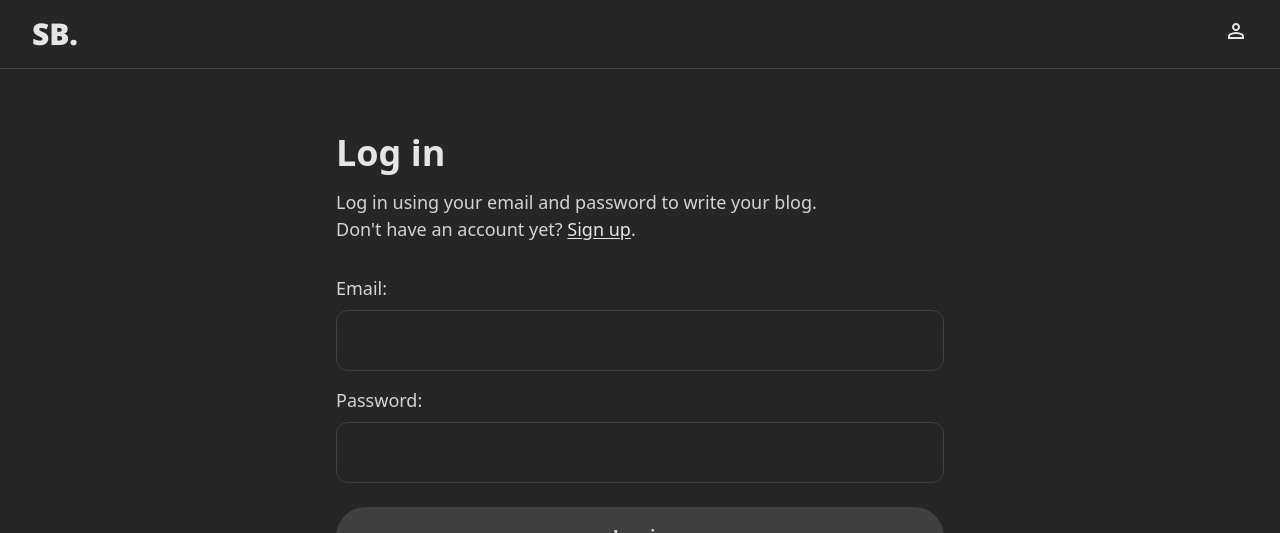
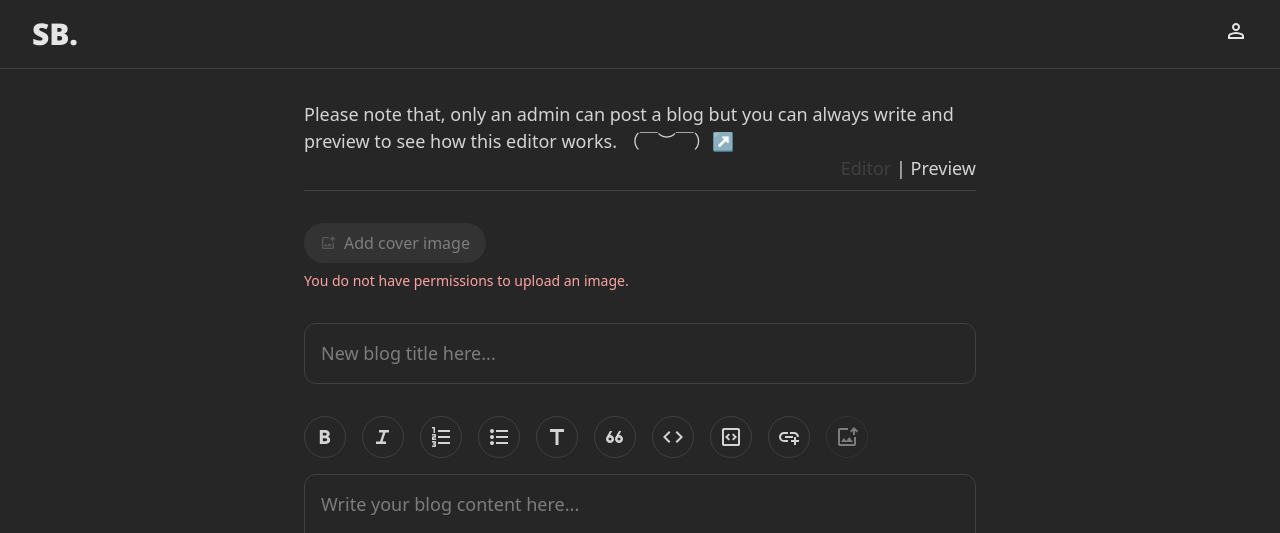
Before and after one commit to snehamoybag/personal-blog-editor, a React (Vite) app: page / in a window 1280 px wide. Before the commit this address led to /login. Shown: the top 533 px of the page. Built offline with nearby package versions, Linux system fonts and the light colour scheme; no server answers.

Commit message:
refractor: remove auto redirect to login page
Remove auto redirect to login page when the user is not logged in. Guest
users can now write and preview a blog but will not be able to post or
upload an image.

```diff
--- a/src/components/edior/CoverImgField.tsx
+++ b/src/components/edior/CoverImgField.tsx
@@ -32,11 +32,13 @@ export default function CoverImgField({
   const { user } = useUser();
   const { authToken } = useAuthToken();
 
-  if (!user || !authToken) {
-    throw new Error("Please log in to upload a cover image.");
-  }
+  const isAdmin = user !== null && Boolean(authToken) && user.role === "ADMIN";
 
   const handleChange: ChangeEventHandler<HTMLInputElement> = (e) => {
+    if (!isAdmin) {
+      throw new Error("You don not have permissions to upload an image.");
+    }
+
     const elem = e.target;
     const files = elem.files;
 
@@ -108,6 +110,7 @@ export default function CoverImgField({
       ) : (
         <LabelAddCoverImg
           htmlFor="cover-image"
+          isDisabled={!isAdmin}
           className={error ? "border-red-300" : ""}
         />
       )}
@@ -121,7 +124,15 @@ export default function CoverImgField({
         accept="image/jpeg,image/jpg,image/png,image/webp"
         size={5 * 1024 * 1024} // 5mb
         onChange={handleChange}
+        disabled={!isAdmin}
       />
+
+      {/* when user is not logged in */}
+      {!isAdmin && (
+        <ErrorLabel htmlFor="cover-image" className="block mt-2">
+          You do not have permissions to upload an image.
+        </ErrorLabel>
+      )}
 
       {/* fetch error label */}
       {uploadError && (
--- a/src/components/edior/LabelAddCoverImg.tsx
+++ b/src/components/edior/LabelAddCoverImg.tsx
@@ -2,17 +2,20 @@ import type { ReactElement } from "react";
 
 interface LabelAddCoverImgProps {
   htmlFor: string;
+  isDisabled?: boolean;
   className?: string;
 }
 
 export default function LabelAddCoverImg({
   htmlFor,
+  isDisabled = false,
   className = "",
 }: Readonly<LabelAddCoverImgProps>): ReactElement {
   return (
     <label
       htmlFor={htmlFor}
-      className={`clickable max-w-max flex items-center gap-2 bg-neutral-700 px-4 py-2 rounded-full ${className}`}
+      aria-disabled={isDisabled}
+      className={`max-w-max flex items-center gap-2 bg-neutral-700 px-4 py-2 rounded-full ${isDisabled ? "opacity-50" : "clickable"} ${className}`}
     >
       <svg
         xmlns="http://www.w3.org/2000/svg"
--- a/src/components/edior/tools/ContentImageUploader.tsx
+++ b/src/components/edior/tools/ContentImageUploader.tsx
@@ -112,9 +112,14 @@ export default function ContentImageUploader({
 
   return (
     <FieldWrapper
-      className={`clickable grid grid-flow-col items-center border-1 border-neutral-700 rounded-full ${error ? "pr-2 text-red-300 border-red-300" : ""} ${className}`}
+      className={`grid grid-flow-col items-center border-1 border-neutral-700 rounded-full ${error ? "pr-2 text-red-300 border-red-300" : ""} ${!user || !authToken ? "opacity-50" : "clickable"} ${className}`}
     >
-      <label htmlFor="content-image" title="Add an image" className="p-2">
+      <label
+        htmlFor="content-image"
+        title="Add an image"
+        aria-disabled={!user || !authToken}
+        className="p-2"
+      >
         <svg
           xmlns="http://www.w3.org/2000/svg"
           height="24px"
@@ -138,6 +143,7 @@ export default function ContentImageUploader({
         accept="image/jpeg,image/jpg,image/png,image/webp"
         size={5 * 1024 * 1024} // 5mb
         onChange={handleChange}
+        disabled={!user || !authToken}
       />
 
       {error && (
--- a/src/pages/EditPage.tsx
+++ b/src/pages/EditPage.tsx
@@ -4,7 +4,7 @@ import {
   type FormEventHandler,
   type ReactElement,
 } from "react";
-import { useNavigate, useParams } from "react-router";
+import { useParams } from "react-router";
 import HttpError from "../libs/HttpError";
 import useDataFetcher from "../hooks/useDataFetcher";
 import useBlog from "../hooks/useBlog";
@@ -37,6 +37,13 @@ export default function EditPage(): ReactElement {
   const { blog, error: blogError, isLoading: blogIsLoading } = useBlog(blogId);
   const [formData, setFormData] = useState<BlogFormData>(getBlogFormData);
 
+  const isAdmin = user !== null && user.role === "ADMIN" && Boolean(authToken);
+  const isAuthor = isAdmin && blog?.author.id === user.id;
+
+  if (!isAdmin || !isAuthor) {
+    throw new Error("You do not have permissions to edit this blog.");
+  }
+
   // sync formdata with blog
   useEffect(() => {
     if (blog) {
@@ -47,14 +54,8 @@ export default function EditPage(): ReactElement {
   const { data, error, isLoading, fetcher } = useDataFetcher(); // data of PUT request
   const formErrors = data && data.errors ? (data.errors as FieldErrors) : null;
 
-  const redirectTo = useNavigate();
-
   const handleSubmit: FormEventHandler<HTMLFormElement> = (e) => {
     e.preventDefault();
-
-    if (!authToken) {
-      return void redirectTo("/login");
-    }
 
     const url = `${getApiUrl()}/blogs/${blogId}`;
     const headers = new Headers();
@@ -76,13 +77,6 @@ export default function EditPage(): ReactElement {
 
   if (blogError) {
     throw blogError;
-  }
-
-  if (blog && blog.authorId !== user.id) {
-    throw new HttpError(
-      403,
-      "Access denied: You do not have permission to edit this blog.",
-    );
   }
 
   // return success page on successful update
@@ -118,6 +112,7 @@ export default function EditPage(): ReactElement {
               formErrors={formErrors}
             />
 
+            {isAuthor && (
               <div className="flex itmes-cneter gap-4">
                 <ButtonPrimary type="submit" name="publish" className="px-8">
                   Update
@@ -128,6 +123,7 @@ export default function EditPage(): ReactElement {
                 {/*   Save draft */}
                 {/* </button> */}
               </div>
+            )}
           </form>
         )}
       </section>
--- a/src/pages/IndexPage.tsx
+++ /dev/null
@@ -1,13 +0,0 @@
-import { type ReactElement } from "react";
-import useUser from "../hooks/useUser";
-import { Navigate } from "react-router";
-
-export default function IndexPage(): ReactElement {
-  const { user } = useUser();
-
-  if (user) {
-    return <Navigate to="/new" />;
-  }
-
-  return <Navigate to="/login" />;
-}
--- a/src/pages/NewPage.tsx
+++ b/src/pages/NewPage.tsx
@@ -12,7 +12,6 @@ import ErrorParagraph from "../components/ErrorParagraph";
 import SuccessPage from "./SuccessPage";
 import getBlogUrl from "../libs/getBlogUrl";
 import type { Blog } from "../types/Blog.type";
-import { Navigate } from "react-router";
 import type { BlogFormData } from "../types/BlogFormData.type";
 import getBlogFormData from "../libs/getBlogFormData";
 import EditorPreviewTabs from "../components/EditorPreviewTabs";
@@ -26,7 +25,13 @@ export default function NewPage(): ReactElement {
 
   const formErrors = data && data.errors ? (data.errors as FieldErrors) : null;
 
+  const isAdmin = user !== null && user.role === "ADMIN" && Boolean(authToken);
+
   const handleFormSubmit: FormEventHandler<HTMLFormElement> = (e) => {
+    if (!isAdmin) {
+      throw new Error("You don not have permissions to post a blog.");
+    }
+
     e.preventDefault();
 
     const url = `${getApiUrl()}/blogs`;
@@ -42,11 +47,6 @@ export default function NewPage(): ReactElement {
       body: JSON.stringify(formData),
     });
   };
-
-  // redirect to login page if user or authToken not available
-  if (!user || !authToken) {
-    return <Navigate to="/login" />;
-  }
 
   // render success page on successful blog creation
   if (data && data.blog) {
@@ -70,6 +70,12 @@ export default function NewPage(): ReactElement {
   return (
     <Main>
       <section className="container-primary">
+        {!isAdmin && (
+          <p>
+            Please note that, only an admin can post a blog but you can always
+            write and preview to see how this editor works. （￣︶￣）↗
+          </p>
+        )}
         <form onSubmit={handleFormSubmit} className="grid gap-y-8">
           {error && <ErrorParagraph message={error.message} />}
 
@@ -91,6 +97,7 @@ export default function NewPage(): ReactElement {
             }
           />
 
+          {isAdmin && (
             <div className="flex itmes-cneter gap-4">
               <ButtonPrimary type="submit" name="publish" className="px-8">
                 Publish
@@ -101,6 +108,7 @@ export default function NewPage(): ReactElement {
               {/*   Save draft */}
               {/* </button> */}
             </div>
+          )}
         </form>
       </section>
 
--- a/src/routes.tsx
+++ b/src/routes.tsx
@@ -1,6 +1,5 @@
 import type { RouteObject } from "react-router";
 import Root from "./Root";
-import IndexPage from "./pages/IndexPage";
 import ErrorPage from "./pages/ErrorPage";
 import SignupPage from "./pages/SignupPage";
 import LoginPage from "./pages/LoginPage";
@@ -17,7 +16,7 @@ const routes: RouteObject[] = [
     children: [
       {
         index: true,
-        element: <IndexPage />,
+        element: <NewPage />,
       },
 
       {
```
Lines whose indentation alone changed are shown as unchanged.
